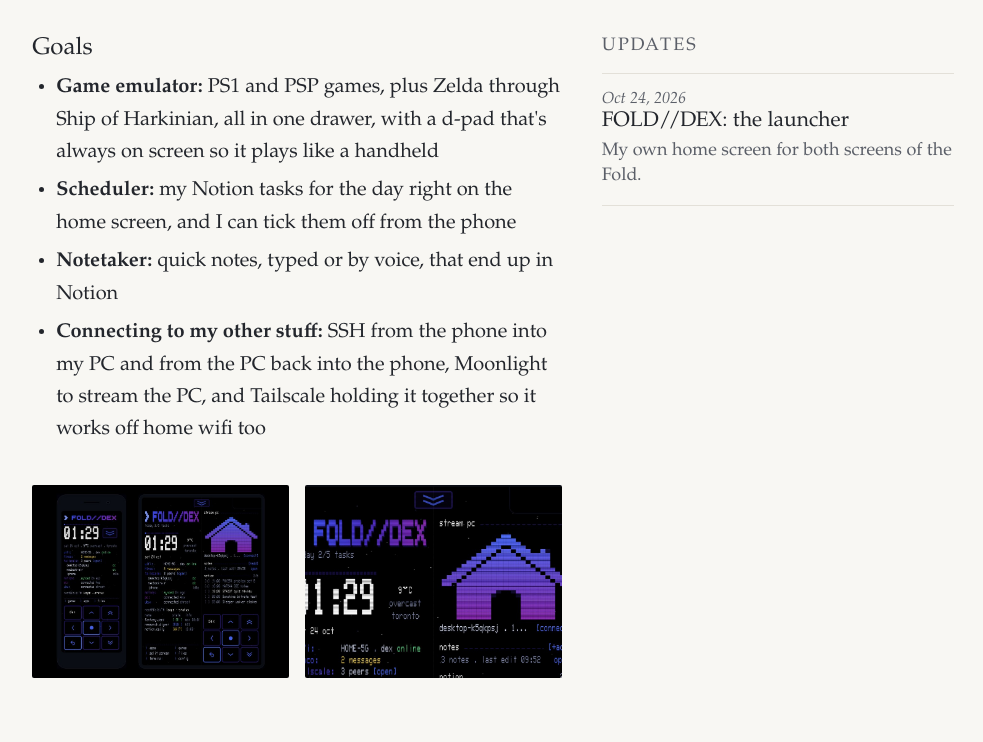
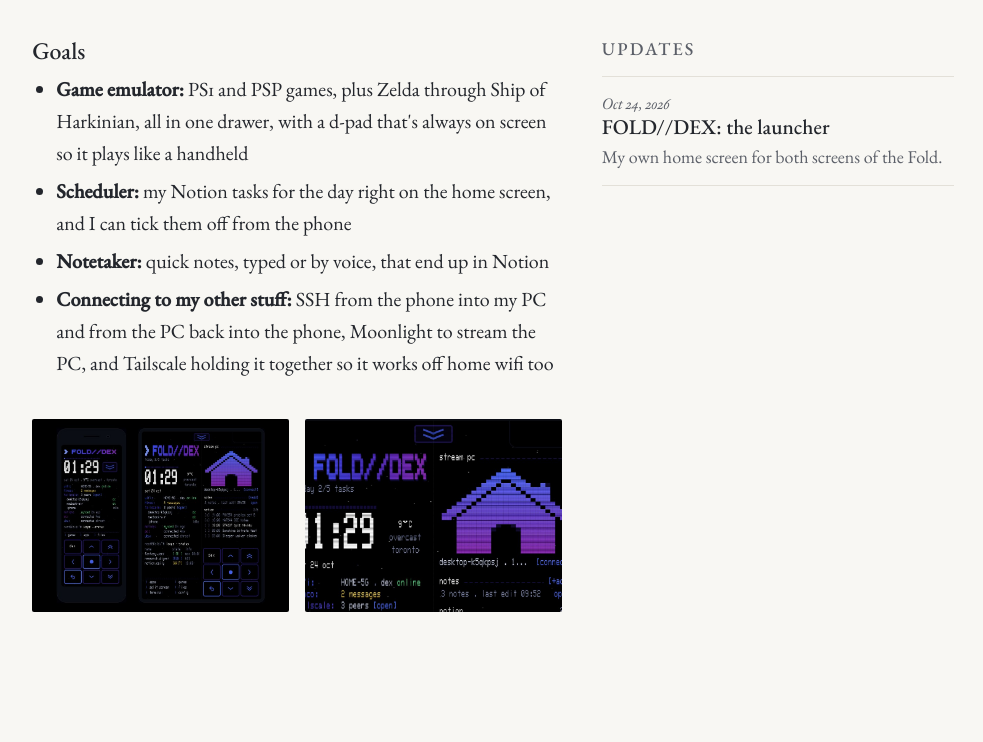
Before and after one commit to refriderator/Portfolio, a plain HTML site: page projects/cyber-deck.html in a window 1280 px wide. Shown: the part 234-976 px from the top of the page, without its empty margins (147-1130 px from the left). After the commit the page ends 910 px from the top, so only its background shows below. Drawn offline with nearby package versions, Linux system fonts and the light colour scheme.

Commit message:
Cyber Deck and FOLD//DEX pages in the new style
Co-Authored-By: Claude Opus 5.5 <noreply@anthropic.com>

```diff
--- a/projects/cyber-deck.html
+++ b/projects/cyber-deck.html
@@ -5,15 +5,15 @@
   <meta charset="utf-8">
   <meta name="viewport" content="width=device-width, initial-scale=1">
   <title>Cyber Deck · Coen Hao</title>
-  <meta name="color-scheme" content="dark">
+  <meta name="color-scheme" content="light">
 
   <link rel="preconnect" href="https://fonts.googleapis.com">
   <link rel="preconnect" href="https://fonts.gstatic.com" crossorigin>
-  <link rel="stylesheet" href="https://fonts.googleapis.com/css2?family=IBM+Plex+Sans:wght@400..600&family=Press+Start+2P&family=VT323&display=swap">
+  <link rel="stylesheet" href="https://fonts.googleapis.com/css2?family=EB+Garamond:ital,wght@0,400;0,500;1,400&family=IBM+Plex+Sans:wght@400..600&display=swap">
 
-  <link rel="stylesheet" href="../css/tokens.css?v=3">
-  <link rel="stylesheet" href="../css/base.css?v=3">
-  <link rel="stylesheet" href="../css/amazed.css?v=3">
+  <link rel="stylesheet" href="../css/tokens.css?v=4">
+  <link rel="stylesheet" href="../css/base.css?v=4">
+  <link rel="stylesheet" href="../css/amazed.css?v=4">
 </head>
 <body>
   <div class="subpage">
```
Also changed, not shown: updates/fold-dex-launcher.html (+5 -5 lines).
